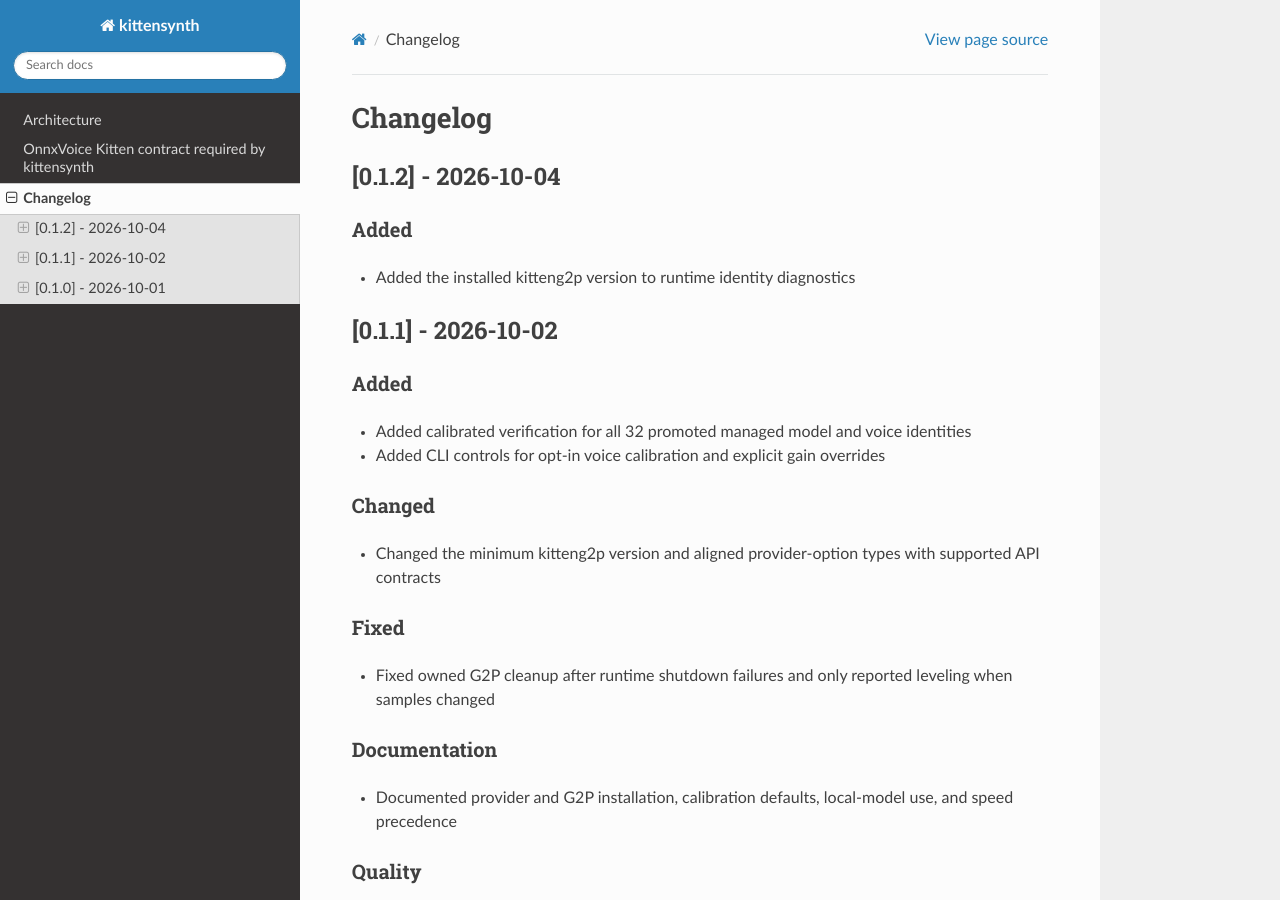
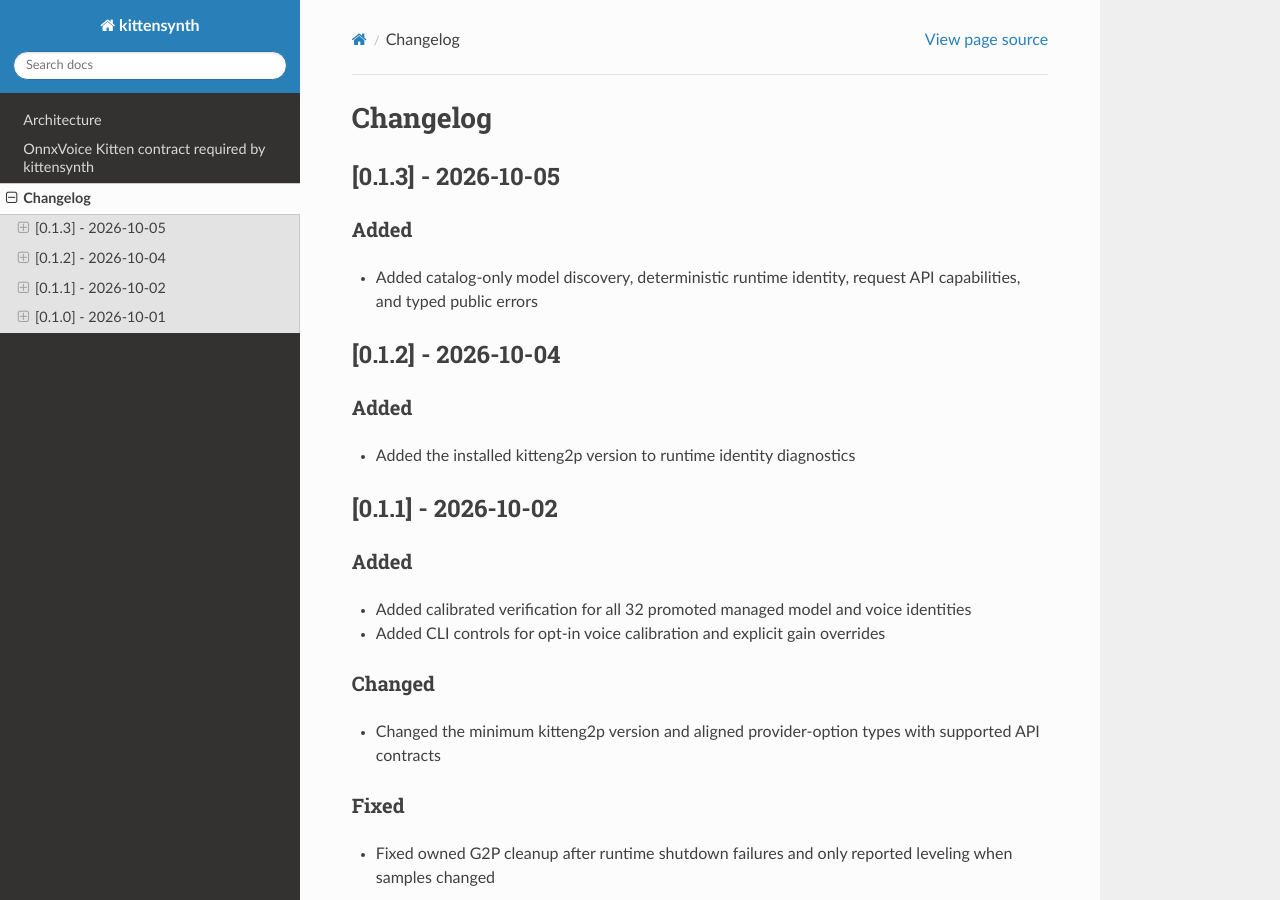
Before and after one commit to buchwandler/kittensynth, a Sphinx documentation site: the page built from docs/changelog.md, in a window 1280 px wide and 900 px high. Built offline with Sphinx 7.4.7 and the Read the Docs theme 3.1.0, drawn with Linux system fonts in a browser that asks for light colours.

Commit message:
doc: changelog

```diff
--- a/docs/changelog.md
+++ b/docs/changelog.md
@@ -1,4 +1,12 @@
 # Changelog
+
+## [0.1.3] - 2026-10-05
+
+### Added
+
+- Added catalog-only model discovery, deterministic runtime identity, request API capabilities, and typed public errors
+
+<!-- generated by releaseledger -->
 
 ## [0.1.2] - 2026-10-04
 
```
Also changed, not shown: .ledger/releaseledger/data/ledgers/main/releases/0.1.3/entries/entry-0001.md (added), .ledger/releaseledger/data/ledgers/main/releases/0.1.3/release.md (added), 8 other files.
